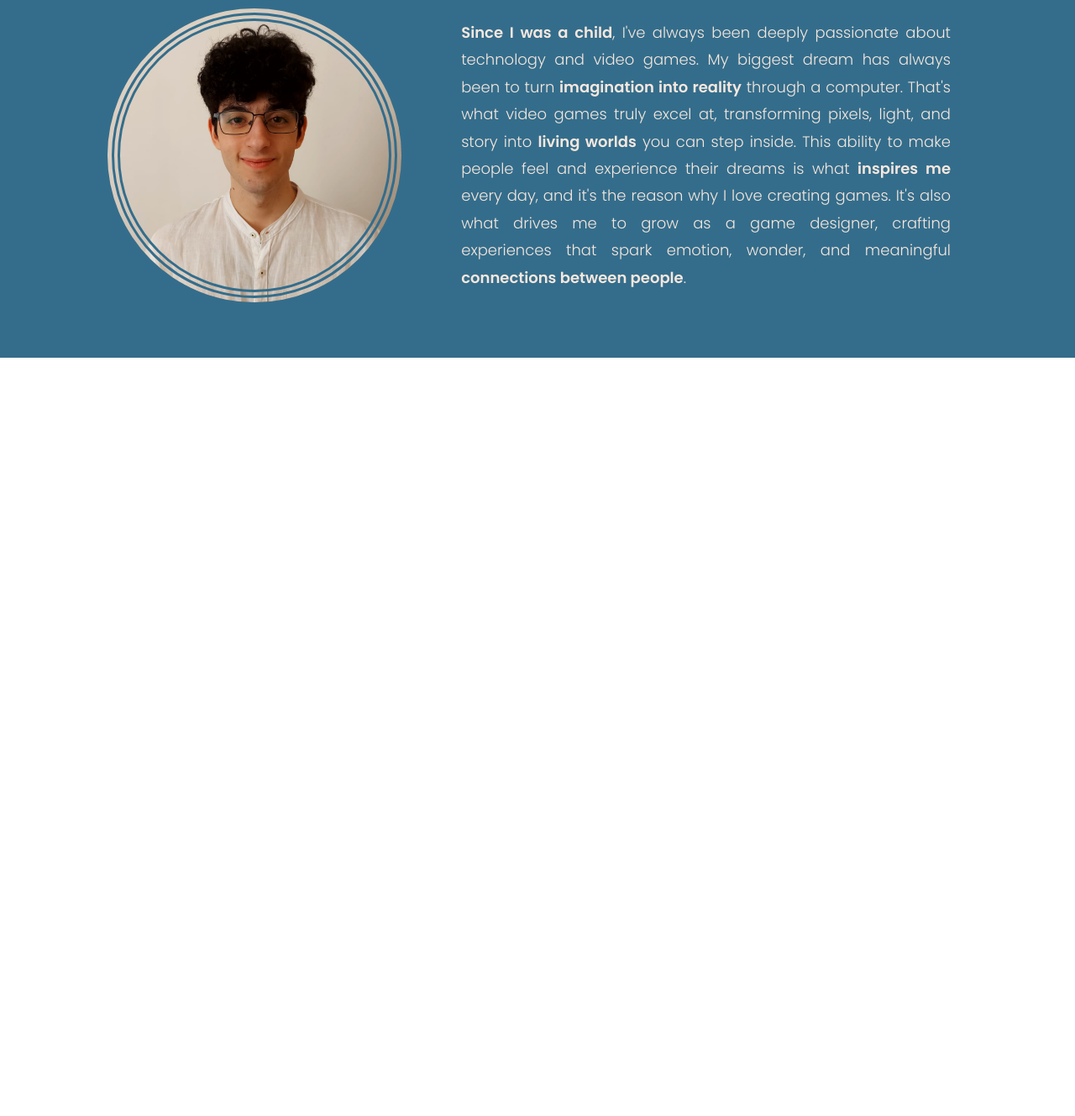
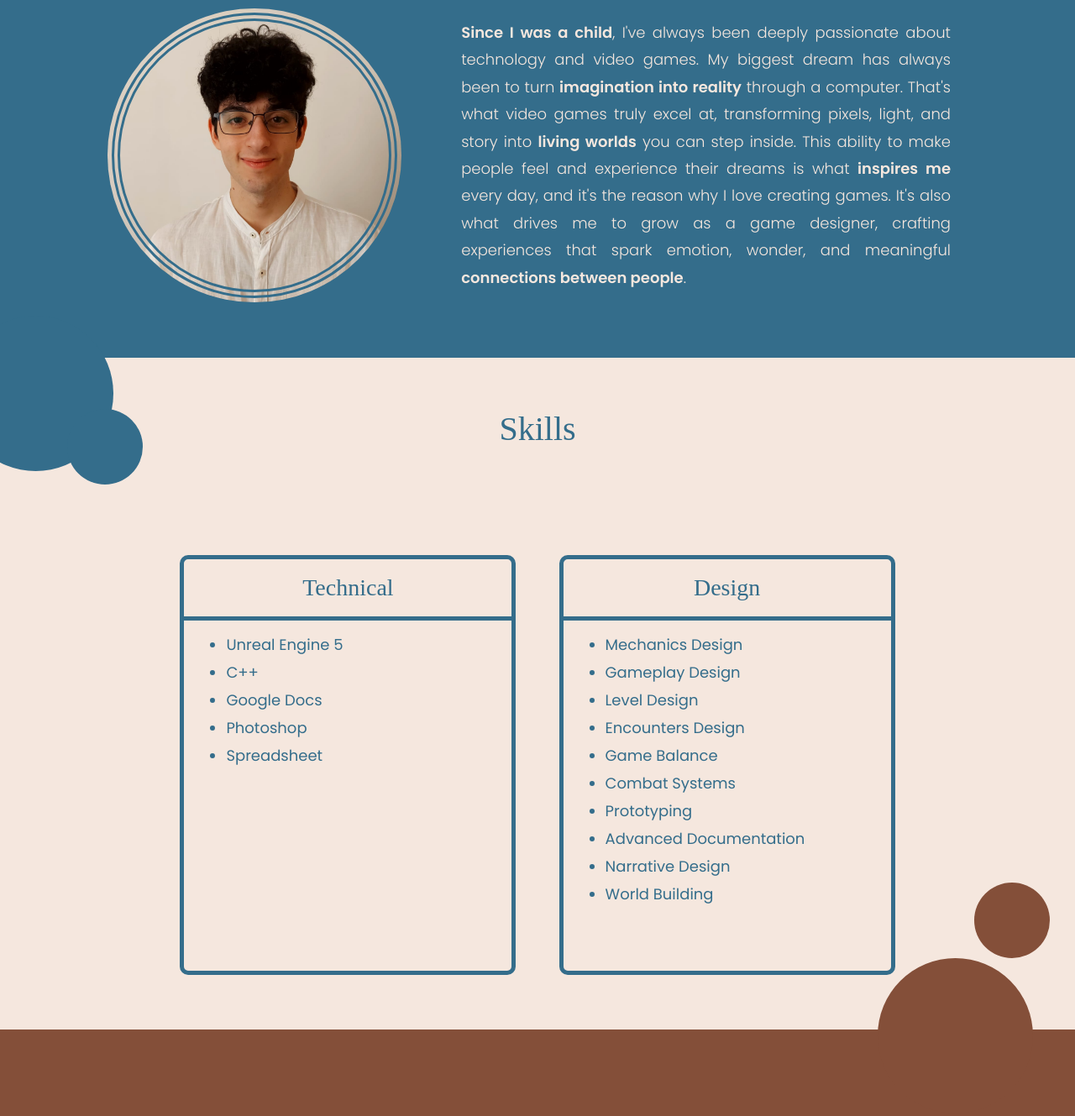
Before and after one commit to MoonyBerry/AldoLucchettaPortfolio, a plain HTML site: page index.html in a window 1280 px wide. Shown: the part 1014-2343 px from the top of the page at 84% size. Before the commit the page ends 1440 px from the top, so only its background shows below. Drawn offline with Linux system fonts and the light colour scheme; a web font is replaced by a local one.

Commit message:
adding skills section

```diff
--- a/assets/css/style.css
+++ b/assets/css/style.css
@@ -210,7 +210,9 @@
 }
 
 /* ABOUT SECTION */
-#about {
+#about,
+#skills,
+#projects {
   width: 100%;
   height: 80vh;
   background-color: var(--blue);
@@ -220,13 +222,15 @@
   justify-content: space-around;
 }
 
-.about__title {
+.about__title,
+.skills__title {
   font-family: var(--primary-font);
   color: var(--cream);
   font-size: 2.5rem;
 }
 
-.about__container {
+.about__container,
+.skills__main-container {
   display: flex;
   align-items: center;
   justify-content: space-around;
@@ -256,6 +260,97 @@
 .about__span--bold {
   color: var(--cream);
   font-weight: 600;
+}
+
+/* SKILLS SECTION */
+#skills {
+  height: 100vh;
+  background-color: var(--cream);
+  position: relative;
+}
+
+.skills__title {
+  color: var(--blue);
+}
+
+.skills__main-container {
+  color: var(--blue);
+  justify-content: center;
+}
+
+.skills__container {
+  border: 5px solid var(--blue);
+  border-radius: 10px;
+  min-width: 300px;
+  max-width: 400px;
+  width: 400px;
+  height: auto;
+  min-height: 500px;
+}
+
+.skills__container-title {
+  font-family: var(--primary-font);
+  font-size: 1.75rem;
+  width: 100%;
+  text-align: center;
+  padding: 20px;
+  border-bottom: 5px solid var(--blue);
+}
+
+.skills__container-list {
+  width: 100%;
+  display: flex;
+  flex-direction: column;
+  align-items: flex-start;
+  padding: 20px 50px;
+  list-style: disc;
+  font-family: var(--secondary-font);
+  font-size: 1.125rem;
+  gap: 15px;
+}
+
+/* SKILLS SECTION BUBBLES */
+.skills__bubble {
+  position: absolute;
+  border-radius: 50%;
+}
+
+.skills__bubble--big-blue,
+.skills__bubble--big-brown {
+  background-color: var(--blue);
+  width: 185px;
+  height: 185px;
+  top: -50px;
+  left: -50px;
+}
+
+.skills__bubble--little-blue,
+.skills__bubble--little-brown {
+  background-color: var(--blue);
+  width: 90px;
+  height: 90px;
+  top: 60%;
+  left: 70%;
+}
+
+.skills__bubble--big-brown {
+  background-color: var(--brown);
+  bottom: -100px;
+  top: auto;
+  right: 50px;
+  left: auto;
+}
+
+.skills__bubble--little-brown {
+  background-color: var(--brown);
+  top: -90px;
+  right: -20px;
+  left: auto;
+}
+
+/* PROJECTS SECTION */
+#projects {
+  background-color: var(--brown);
 }
 
 /* MEDIA QUERY */
@@ -290,7 +385,8 @@
   }
 
   /* ABOUT SECTION */
-  #about {
+  #about,
+  #skills {
     justify-content: center;
     gap: 50px;
     height: auto;
@@ -368,6 +464,20 @@
     width: 250px;
     height: 250px;
   }
+
+  /* SKILLS SECTION */
+  .skills__main-container {
+    flex-direction: column;
+    gap: 20px;
+  }
+
+  .skills__container {
+    width: 300px;
+  }
+
+  .skills__bubble {
+    display: none;
+  }
 }
 
 /* ROTATING SCREEN MOBILE MEDIA QUERY */
--- a/index.html
+++ b/index.html
@@ -58,7 +58,6 @@
           <ul class="navbar-mobile__list">
             <li><a class="navbar-mobile__link" href="#home">Home</a></li>
             <li><a class="navbar-mobile__link" href="#about">About</a></li>
-
             <li><a class="navbar-mobile__link" href="#skills">Skills</a></li>
             <li>
               <a class="navbar-mobile__link" href="#projects">Projects</a>
@@ -109,6 +108,48 @@
           </p>
         </div>
       </section>
+
+      <!--SKILLS SECTION-->
+      <section id="skills">
+        <h2 class="skills__title">Skills</h2>
+        <div class="skills__main-container">
+          <div class="skills__container">
+            <h3 class="skills__container-title">Technical</h3>
+            <ul class="skills__container-list">
+              <li>Unreal Engine 5</li>
+              <li>C++</li>
+              <li>Google Docs</li>
+              <li>Photoshop</li>
+              <li>Spreadsheet</li>
+            </ul>
+          </div>
+          <div class="skills__container">
+            <h3 class="skills__container-title">Design</h3>
+            <ul class="skills__container-list">
+              <li>Mechanics Design</li>
+              <li>Gameplay Design</li>
+              <li>Level Design</li>
+              <li>Encounters Design</li>
+              <li>Game Balance</li>
+              <li>Combat Systems</li>
+              <li>Prototyping</li>
+              <li>Advanced Documentation</li>
+              <li>Narrative Design</li>
+              <li>World Building</li>
+            </ul>
+          </div>
+        </div>
+        <div class="skills__bubble skills__bubble--big-blue">
+          <div class="skills__bubble skills__bubble--little-blue"></div>
+        </div>
+
+        <div class="skills__bubble skills__bubble--big-brown">
+          <div class="skills__bubble skills__bubble--little-brown"></div>
+        </div>
+      </section>
+
+      <!--PROJECTS SECTION-->
+      <section id="projects"></section>
     </main>
     <script src="assets/js/main.js" defer></script>
   </body>
```
